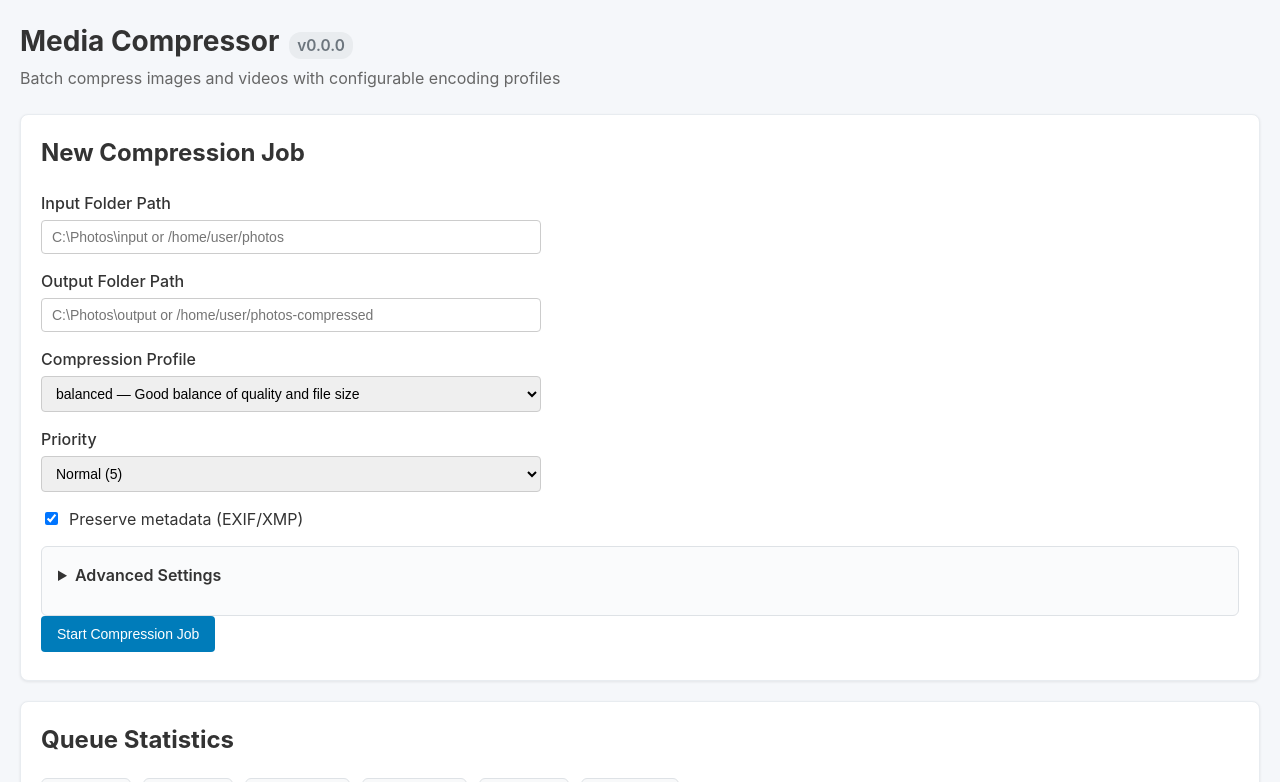
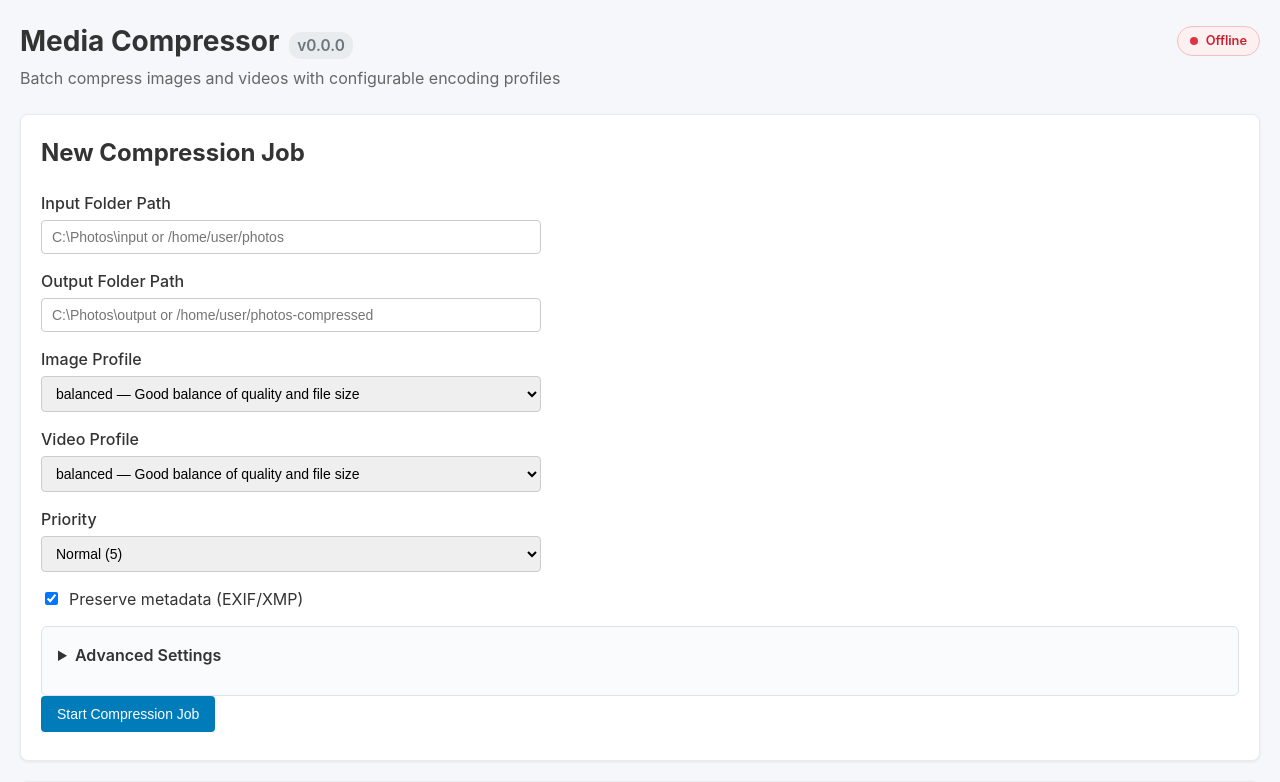
Before and after one commit to viruchith/MediaCompressorWebApp, a Flask app: page / in a window 1280 px wide. Shown: the top 782 px of the page. Run offline with Flask 3, Linux system fonts and the light colour scheme; data that the repository does not hold is empty; some libraries are stand-ins or nearby versions.

Commit message:
Release version 2.1.0 with new features and improvements
- Added separate image and video compression profile selection per job.
- Introduced endpoints for cancelling pending jobs and clearing history.
- Enhanced UI with online/offline WebSocket connection indicator and job-level size summaries.
- Migrated Socket.IO async mode to threading for improved reliability.
- Fixed various issues including priority validation and race conditions in job cancellation.
- Updated CHANGELOG.md and README.md to reflect new version and features.

```diff
--- a/app/models.py
+++ b/app/models.py
@@ -18,8 +18,18 @@ class Job:
     completed_files: int
     failed_files: int
     cancelled_files: int = 0
+    image_profile: Optional[str] = None
+    video_profile: Optional[str] = None
+
+    def resolved_image_profile(self) -> str:
+        return self.image_profile or self.profile or "balanced"
+
+    def resolved_video_profile(self) -> str:
+        return self.video_profile or self.profile or "balanced"
 
     def to_dict(self) -> Dict[str, Any]:
+        image_profile = self.resolved_image_profile()
+        video_profile = self.resolved_video_profile()
         return {
             "id": self.id,
             "input_folder": self.input_folder,
@@ -27,6 +37,8 @@ class Job:
             "image_settings": self.image_settings,
             "video_settings": self.video_settings,
             "profile": self.profile,
+            "image_profile": image_profile,
+            "video_profile": video_profile,
             "status": self.status,
             "created_at": self.created_at,
             "completed_at": self.completed_at,
--- a/app/routes.py
+++ b/app/routes.py
@@ -99,7 +99,9 @@ def _create_job_from_data(data: dict):
 
     os.makedirs(output_folder, exist_ok=True)
 
-    profile = data.get("profile", "balanced")
+    legacy_profile = data.get("profile", "balanced")
+    image_profile = data.get("image_profile") or legacy_profile
+    video_profile = data.get("video_profile") or legacy_profile
     try:
         priority = int(data.get("priority", 0))
     except (TypeError, ValueError):
@@ -131,7 +133,8 @@ def _create_job_from_data(data: dict):
             }, 400
 
     image_settings, video_settings, errors = get_effective_settings(
-        profile_name=profile,
+        image_profile_name=image_profile,
+        video_profile_name=video_profile,
         user_image_overrides=image_overrides,
         user_video_overrides=video_overrides,
         preserve_metadata=preserve_metadata,
@@ -139,8 +142,17 @@ def _create_job_from_data(data: dict):
     if errors:
         return {"error": "; ".join(errors), "code": "INVALID_SETTINGS"}, 400
 
+    stored_profile = (
+        image_profile if image_profile == video_profile else None
+    )
     job_id = db.create_job(
-        input_folder, output_folder, image_settings, video_settings, profile,
+        input_folder,
+        output_folder,
+        image_settings,
+        video_settings,
+        stored_profile,
+        image_profile=image_profile,
+        video_profile=video_profile,
     )
 
     file_batch = []
--- a/app/utils/manifest.py
+++ b/app/utils/manifest.py
@@ -62,6 +62,8 @@ def build_job_manifest(job_id: int) -> Optional[Dict[str, Any]]:
         "job_id": job.id,
         "created_at": job.created_at,
         "profile": job.profile,
+        "image_profile": job.resolved_image_profile(),
+        "video_profile": job.resolved_video_profile(),
         "settings": {
             "image": json.loads(job.image_settings) if job.image_settings else {},
             "video": json.loads(job.video_settings) if job.video_settings else {},
--- a/static/css/style.css
+++ b/static/css/style.css
@@ -14,12 +14,92 @@ header {
 }
 
 header h1 {
-    margin: 0 0 4px;
+    margin: 0;
     font-size: 1.75rem;
     display: flex;
     align-items: baseline;
     gap: 10px;
     flex-wrap: wrap;
+}
+
+.header-top {
+    display: flex;
+    align-items: center;
+    justify-content: space-between;
+    flex-wrap: wrap;
+    gap: 12px;
+    margin-bottom: 4px;
+}
+
+.connection-indicator {
+    display: inline-flex;
+    align-items: center;
+    gap: 8px;
+    font-size: 0.8rem;
+    font-weight: 600;
+    padding: 4px 12px;
+    border-radius: 999px;
+    border: 1px solid #dee2e6;
+    background: #fff;
+    color: #495057;
+}
+
+.connection-dot {
+    width: 8px;
+    height: 8px;
+    border-radius: 50%;
+    flex-shrink: 0;
+}
+
+.connection-indicator.online {
+    border-color: #b7dfc3;
+    background: #edf9f0;
+    color: #1e7e34;
+}
+
+.connection-indicator.online .connection-dot {
+    background: #28a745;
+}
+
+.connection-indicator.offline {
+    border-color: #f1c0c0;
+    background: #fdf0f0;
+    color: #c82333;
+}
+
+.connection-indicator.offline .connection-dot {
+    background: #dc3545;
+}
+
+.connection-indicator.connecting {
+    border-color: #ffe8a1;
+    background: #fff9e6;
+    color: #856404;
+}
+
+.connection-indicator.connecting .connection-dot {
+    background: #ffc107;
+    animation: connection-pulse 1.2s ease-in-out infinite;
+}
+
+@keyframes connection-pulse {
+    0%, 100% { opacity: 1; }
+    50% { opacity: 0.35; }
+}
+
+.profile-stack {
+    display: flex;
+    flex-direction: column;
+    gap: 4px;
+}
+
+.job-profiles {
+    display: flex;
+    flex-direction: column;
+    gap: 2px;
+    margin-bottom: 4px;
+    font-size: 0.9rem;
+    color: #495057;
 }
 
 .app-version {
--- a/static/js/app.js
+++ b/static/js/app.js
@@ -103,32 +103,66 @@ function getStatusText(status) {
 
 // --- Profiles ---
 
+function profileOptionLabel(name, data) {
+    return `${name.replace(/_/g, ' ')} — ${data.description}`;
+}
+
+function populateProfileSelect(select, selected = 'balanced') {
+    if (!select) return;
+    select.innerHTML = '';
+    for (const [name, data] of Object.entries(profiles)) {
+        const opt = document.createElement('option');
+        opt.value = name;
+        opt.textContent = profileOptionLabel(name, data);
+        select.appendChild(opt);
+    }
+    select.value = selected;
+}
+
+function formatJobProfilesHtml(job) {
+    const img = job.image_profile || job.profile || 'balanced';
+    const vid = job.video_profile || job.profile || 'balanced';
+    const fmt = (p) => escapeHtml(p.replace(/_/g, ' '));
+    if (img === vid) {
+        return `<div class="job-profiles"><div>${fmt(img)}</div></div>`;
+    }
+    return `<div class="job-profiles">
+        <div><strong>Image:</strong> ${fmt(img)}</div>
+        <div><strong>Video:</strong> ${fmt(vid)}</div>
+    </div>`;
+}
+
+function setConnectionStatus(state) {
+    const el = document.getElementById('connection-indicator');
+    if (!el) return;
+    const label = el.querySelector('.connection-label');
+    const labels = {
+        online: 'Online',
+        offline: 'Offline',
+        connecting: 'Connecting…',
+    };
+    el.className = `connection-indicator ${state}`;
+    if (label) label.textContent = labels[state] || state;
+}
+
 async function loadProfiles() {
     try {
         const resp = await fetch('/api/v1/profiles');
         profiles = await resp.json();
-        const select = document.getElementById('profile');
-        if (!select) return;
-        select.innerHTML = '';
-        for (const [name, data] of Object.entries(profiles)) {
-            const opt = document.createElement('option');
-            opt.value = name;
-            opt.textContent = `${name.replace(/_/g, ' ')} — ${data.description}`;
-            select.appendChild(opt);
-        }
-        select.value = 'balanced';
-        applyProfileToForm('balanced');
+        populateProfileSelect(document.getElementById('image-profile'), 'balanced');
+        populateProfileSelect(document.getElementById('video-profile'), 'balanced');
+        applyImageProfileToForm('balanced');
+        applyVideoProfileToForm('balanced');
     } catch (e) {
         console.error('Failed to load profiles:', e);
     }
 }
 
-function applyProfileToForm(profileName) {
+function applyImageProfileToForm(profileName) {
     const profile = profiles[profileName];
     if (!profile) return;
 
     const img = profile.image || {};
-    const vid = profile.video || {};
 
     setVal('image-format', img.output_format || 'webp');
     setVal('image-quality', img.quality || 75);
@@ -136,6 +170,13 @@ function applyProfileToForm(profileName) {
     setVal('image-max-dim', img.max_dimension || '');
     setChecked('image-lossless', img.lossless || false);
     setChecked('image-strip-meta', img.strip_metadata || false);
+}
+
+function applyVideoProfileToForm(profileName) {
+    const profile = profiles[profileName];
+    if (!profile) return;
+
+    const vid = profile.video || {};
 
     setVal('video-codec', vid.codec || 'libx265');
     setVal('video-container', vid.container || 'mkv');
@@ -161,7 +202,8 @@ function getFormSettings() {
     return {
         input_folder: document.getElementById('inputFolderPath').value,
         output_folder: document.getElementById('outputFolderPath').value,
-        profile: document.getElementById('profile').value,
+        image_profile: document.getElementById('image-profile').value,
+        video_profile: document.getElementById('video-profile').value,
         priority: parseInt(document.getElementById('priority').value),
         preserve_metadata: document.getElementById('preserve-metadata').checked,
         image_settings: {
@@ -213,8 +255,8 @@ async function loadJobs() {
                 <div class="job-card-header">
                     <div>
                         <h4>Job #${job.id} <span class="badge badge-${job.status}">${job.status}</span></h4>
+                        ${formatJobProfilesHtml(job)}
                         <div class="job-meta">
-                            ${escapeHtml(job.profile || 'custom')} ·
                             ${job.completed_files}/${job.total_files} done
                             ${job.failed_files ? ` · ${job.failed_files} failed` : ''}
                             ${job.cancelled_files ? ` · ${job.cancelled_files} cancelled` : ''}
@@ -412,8 +454,12 @@ function initForm() {
         }
     });
 
-    document.getElementById('profile')?.addEventListener('change', (e) => {
-        applyProfileToForm(e.target.value);
+    document.getElementById('image-profile')?.addEventListener('change', (e) => {
+        applyImageProfileToForm(e.target.value);
+    });
+
+    document.getElementById('video-profile')?.addEventListener('change', (e) => {
+        applyVideoProfileToForm(e.target.value);
     });
 
     document.getElementById('image-quality')?.addEventListener('input', (e) => {
@@ -555,7 +601,11 @@ socket.on('history_cleared', (data) => {
 });
 
 socket.on('queue_counts', updateQueueCounts);
-socket.on('connection_status', (data) => console.log('Connected:', data.status));
+
+socket.on('connect', () => setConnectionStatus('online'));
+socket.on('disconnect', () => setConnectionStatus('offline'));
+socket.on('connect_error', () => setConnectionStatus('offline'));
+socket.on('connection_status', () => setConnectionStatus('online'));
 
 // --- Init ---
 
@@ -564,6 +614,9 @@ document.addEventListener('DOMContentLoaded', () => {
     loadProfiles();
     loadFiles();
     loadJobs();
+    if (document.getElementById('connection-indicator')) {
+        setConnectionStatus(socket.connected ? 'online' : 'connecting');
+    }
     socket.emit('request_queue_counts');
     setInterval(loadJobs, 30000);
 });
--- a/templates/index.html
+++ b/templates/index.html
@@ -9,7 +9,13 @@
 </head>
 <body>
     <header>
-        <h1>Media Compressor <span class="app-version">v{{ app_version }}</span></h1>
+        <div class="header-top">
+            <h1>Media Compressor <span class="app-version">v{{ app_version }}</span></h1>
+            <span id="connection-indicator" class="connection-indicator connecting" role="status" aria-live="polite">
+                <span class="connection-dot" aria-hidden="true"></span>
+                <span class="connection-label">Connecting…</span>
+            </span>
+        </div>
         <p>Batch compress images and videos with configurable encoding profiles</p>
     </header>
 
@@ -27,8 +33,12 @@
                        placeholder="C:\Photos\output or /home/user/photos-compressed">
             </div>
             <div class="form-group">
-                <label for="profile">Compression Profile</label>
-                <select id="profile" name="profile"></select>
+                <label for="image-profile">Image Profile</label>
+                <select id="image-profile" name="image_profile"></select>
+            </div>
+            <div class="form-group">
+                <label for="video-profile">Video Profile</label>
+                <select id="video-profile" name="video_profile"></select>
             </div>
             <div class="form-group">
                 <label for="priority">Priority</label>
```
Also changed, not shown: CURRENT_STATE.md (+61 -54 lines), app/compression/settings.py (+21 -5 lines), app/db.py (+31 -3 lines), templates/job_detail.html (+6 -1 lines), CHANGELOG.md, README.md, 3 other files.
